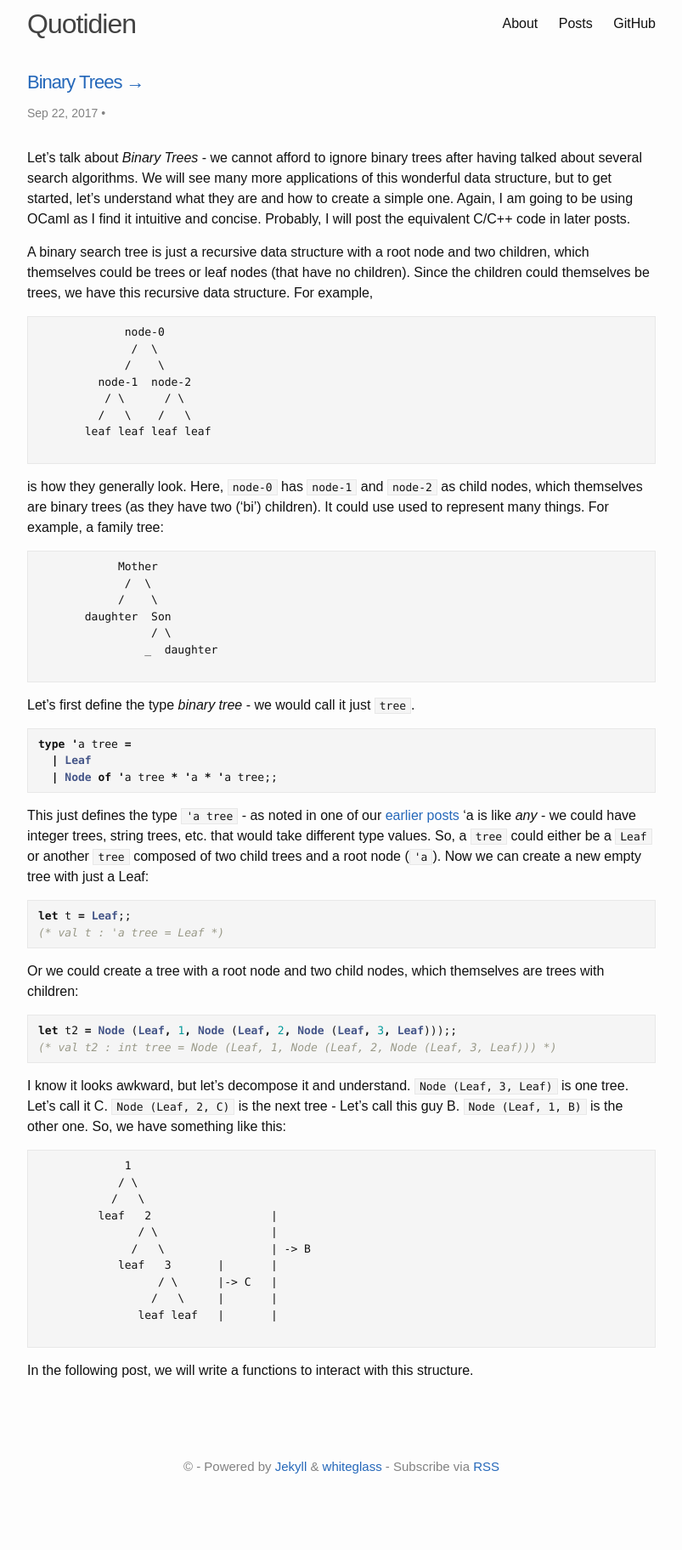
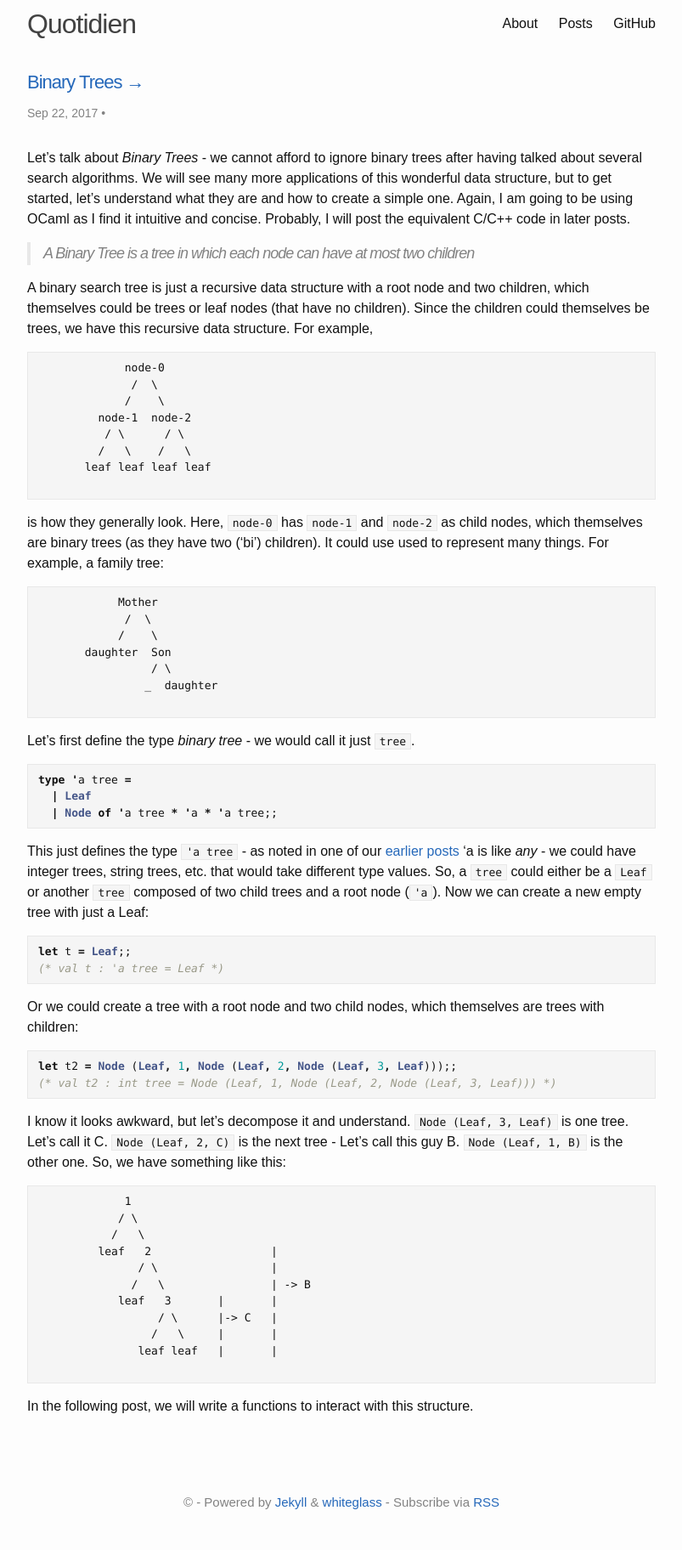
Before and after one commit to dotkay/dotkay.github.io, a Jekyll site: the page built from _posts/2017-09-22-binary-trees.md, in a window 1280 px wide. Shown: the whole page at 85% size, without its empty margins (238-1041 px from the left). Built offline with Jekyll 4.4.1, drawn with Linux system fonts in a browser that asks for light colours; before the commit the page ends 1782 px from its top, so only the background shows below that.

Commit message:
updated with defn of binary tree

```diff
--- a/_posts/2017-09-22-binary-trees.md
+++ b/_posts/2017-09-22-binary-trees.md
@@ -7,6 +7,8 @@ external-url: https://dotkay.github.io/2017/09/22/binary-trees
 ---
 
 Let's talk about *Binary Trees* - we cannot afford to ignore binary trees after having talked about several search algorithms. We will see many more applications of this wonderful data structure, but to get started, let's understand what they are and how to create a simple one. Again, I am going to be using OCaml as I find it intuitive and concise. Probably, I will post the equivalent C/C++ code in later posts.
+
+> A Binary Tree is a tree in which each node can have at most two children
 
 A binary search tree is just a recursive data structure with a root node and two children, which themselves could be trees or leaf nodes (that have no children). Since the children could themselves be trees, we have this recursive data structure. For example,
 
```
